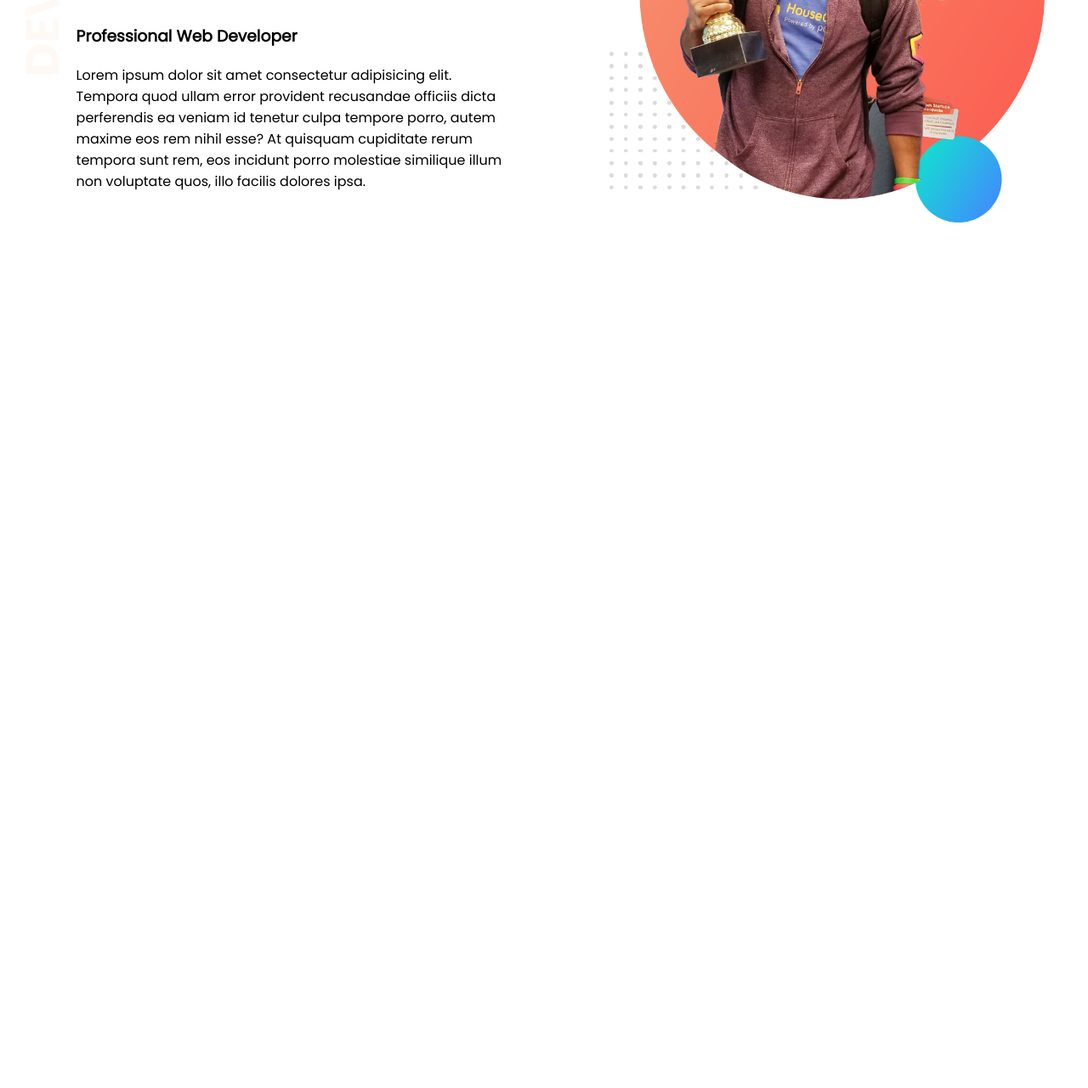
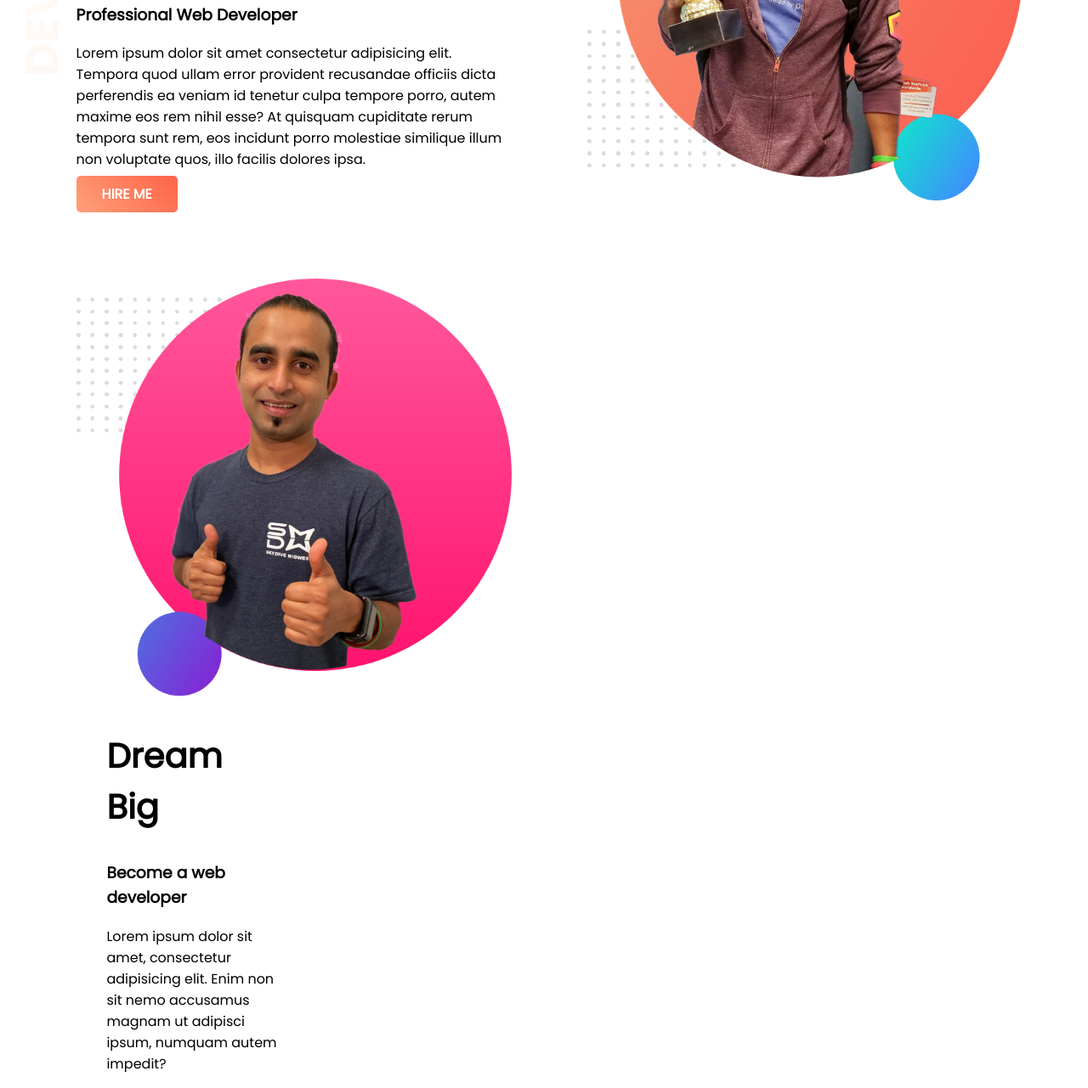
Before and after one commit to coderrafiul/web-portfolio, a plain HTML site: page index.html in a window 1280 px wide. Shown: the part 272-1553 px from the top of the page at 85% size. Before the commit the page ends 800 px from the top, so only its background shows below. Drawn offline with Linux system fonts and the light colour scheme.

Commit message:
upto dream area

```diff
--- a/index.html
+++ b/index.html
@@ -11,14 +11,30 @@
     <section class="top-banner">
         <div class="half-width">
             <h1>Welcome to</h1>
-            <h1><span class="name-heighlight">RAFIUL RAZIB</span> World</h1>
+            <h1><span class="name-heighlight">RAFIUL RAZIB's</span> World</h1>
             <h3>Professional Web Developer</h3>
             <p>Lorem ipsum dolor sit amet consectetur adipisicing elit. Tempora quod ullam error provident recusandae officiis dicta perferendis ea veniam id tenetur culpa tempore porro, autem maxime eos rem nihil esse? At quisquam cupiditate rerum tempora sunt rem, eos incidunt porro molestiae similique illum non voluptate quos, illo facilis dolores ipsa.</p>
+            <a class="link-button" href="https://www.linkedin.com/in/rafiul-razib" target="_blank">HIRE ME</a>
         </div>
 
         <div class="half-width">
-            <img src=" images\jhankar.png"
+            <img src=" images/jhankar.png"
         </div>
     </section>
+
+    <section class="dream-area">
+        <div class="half-width">
+            <img src="images/jhankar2.png"
+        </div>
+
+        <div class="half-width">
+            <h2>Dream Big</h2>
+            <h3>Become a web developer</h3>
+            <p>Lorem ipsum dolor sit amet, consectetur adipisicing elit. Enim non sit nemo accusamus magnam ut adipisci ipsum, numquam autem impedit?</p>
+        </div>
+
+    </section>
+
+
 </body>
 </html>
--- a/style.css
+++ b/style.css
@@ -2,15 +2,27 @@ body{margin: 0;
     font-family: 'Poppins', sans-serif;
 }
 h1{font-size: 50px;}
+h2{font-size: 40px;}
 .name-heighlight{color: blue;}
 
 .half-width{width: 40%;
-    float: left;
+float: left;
 margin-left: 5%;
-padding: 2%;}
+padding-left: 2%;}
 
-.half-width img{width: 100%;}
+.half-width img{width: 100%;
+}
 
 .top-banner{background-image: url("images/top-banner.png");
 background-repeat: no-repeat;}
-section{height: 500px;}
+
+section{height: 500px;
+    padding-bottom: 100px;
+}
+
+.link-button{text-decoration: none;
+background-image: linear-gradient(45deg, lightsalmon, tomato);
+color: white;
+font-weight: 700;
+padding: 10px 30px;
+border-radius: 5px;}
```
